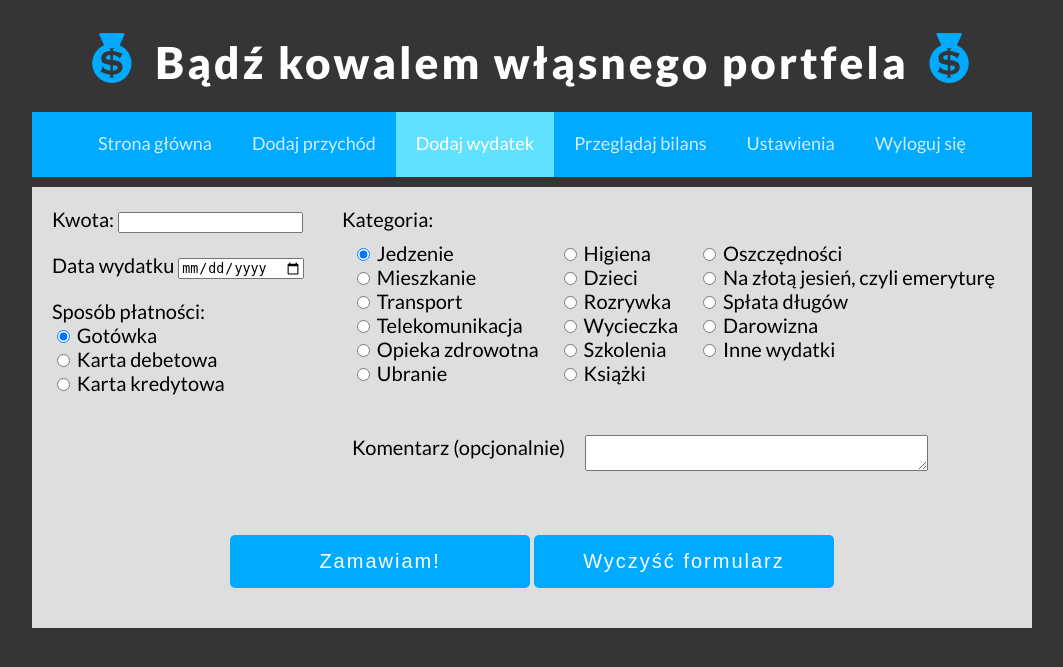
After one commit to Piotrprogramer/homeBudgetWebSite, a PHP site: page /DodajWydatek.html in a window 1280 px wide. The commit adds this page. Shown: the top 667 px of the page, without its empty margins (108-1171 px from the left). Run offline with PHP 8.4, Linux system fonts and the light colour scheme.

Commit message:
design the add expense page

```diff
--- /dev/null
+++ b/DodajWydatek.html
@@ -0,0 +1,112 @@
+<!DOCTYPE HTML>
+<html lang="pl">
+<head>
+	<meta charset="utf-8" />
+	<title>Dodaj wydatek</title>
+	<meta name="description" content="Zadbaj o swój budżet" />
+	<meta name="keywords" content="Budżet" />
+	<meta http-equiv="X-UA-Compatible" content="IE=edge,chrome=1" />
+
+	<link rel="stylesheet" href="style.css" type="text/css" />
+
+	<link href='http://fonts.googleapis.com/css?family=Lato:400,900&subset=latin,latin-ext' rel='stylesheet' type='text/css'>
+
+
+	<link href="css/fontello.css" rel="stylesheet" type="text/css" />
+</head>
+
+<body>
+	<div id="main_menu_container">
+		<div id="topText">
+			<i class="icon-money"></i>Bądź kowalem włąsnego portfela<i class="icon-money"></i>
+		</div>
+
+		<div id="menu">
+			<div class="option">Strona główna</div>
+			<div class="option">Dodaj przychód</div>
+			<div class="chosedOption">Dodaj wydatek</div>
+			<div class="option">Przeglądaj bilans</div>
+			<div class="option">Ustawienia</div>
+			<div class="option">Wyloguj się</div>
+		</div>
+
+		<div id="content">
+			<div id="leftMenu">
+				<div class="row">
+					<div class="row">
+
+						<div><label for="kwota">Kwota: </label>
+							<input type="number" name="kluczyk" step="0.01"></label>
+						</div>
+					</div>
+
+					<div class="row">
+						<div> Data wydatku <input type="date" name="dzien"></div>
+					</div>
+
+					<div class="row">
+						Sposób płatności:
+						<div><label><input type="radio" value="1"  name="platosc" checked> Gotówka </label></div>
+						<div><label><input type="radio" value="2"  name="platosc"> Karta debetowa </label></div>
+						<div><label><input type="radio" value="3"  name="platosc"> Karta kredytowa </label></div>
+					</div>
+				</div>
+			</div>
+
+			<div id="rightMenu">
+				<div class="row">
+
+				<div >	Kategoria: </div>
+
+					<div class="r-menu" style="float:left;">
+						<div><label><input type="radio" value="1"  name="wydatek" checked> Jedzenie </label></div>
+						<div><label><input type="radio" value="2"  name="wydatek"> Mieszkanie </label></div>
+						<div><label><input type="radio" value="3"  name="wydatek"> Transport </label></div>
+						<div><label><input type="radio" value="4"  name="wydatek"> Telekomunikacja </label></div>
+						<div><label><input type="radio" value="5"  name="wydatek"> Opieka zdrowotna </label></div>
+						<div><label><input type="radio" value="6"  name="wydatek"> Ubranie </label></div>
+					</div>
+
+					<div class="r-menu" style="float:left;">
+						<div><label><input type="radio" value="7"  name="wydatek"> Higiena </label></div>
+						<div><label><input type="radio" value="8"  name="wydatek"> Dzieci </label></div>
+						<div><label><input type="radio" value="9"  name="wydatek"> Rozrywka </label></div>
+						<div><label><input type="radio" value="10" name="wydatek"> Wycieczka </label></div>
+						<div><label><input type="radio" value="11" name="wydatek"> Szkolenia </label></div>
+						<div><label><input type="radio" value="12" name="wydatek"> Książki </label></div>
+					</div>
+
+					<div class="r-menu" style="float:left;">
+						<div><label><input type="radio" value="13" name="wydatek"> Oszczędności </label></div>
+						<div><label><input type="radio" value="14" name="wydatek"> Na złotą jesień, czyli emeryturę </label></div>
+						<div><label><input type="radio" value="15" name="wydatek"> Spłata długów </label></div>
+						<div><label><input type="radio" value="16" name="wydatek"> Darowizna </label></div>
+						<div><label><input type="radio" value="17" name="wydatek"> Inne wydatki </label></div>
+					</div>
+					<div style="clear:both;"></div>
+				</div>
+
+
+				<div class="row">
+					<div class="row" style="float:left;"><label for="komentarz">Komentarz (opcjonalnie) </label></div>
+
+					<div class="row" style="float:left"><textarea name="komentarz" id="komentarz" rows="2" cols="40" maxlength="80" ></textarea></div>
+				</div>
+				<div style="clear:both;"></div>
+
+			</div>
+			<div style="clear:both;"></div>
+
+
+
+				<div class="row"  style="text-align:center" >
+					<input type="submit" value="Zamawiam!">
+					<input type="reset" value="Wyczyść formularz">
+				</div>
+			</div>
+		</div>
+	</div>
+
+
+</body>
+</html>
--- a/style.css
+++ b/style.css
@@ -4,8 +4,6 @@ body
 	font-size: 20px;
 	font-family: 'Lato', sans-serif;
 }
-
-
 
 /* Style do Logowania i Rejestracji */
 #container
@@ -47,6 +45,7 @@ input[type=password]:focus
 	color: #00D1FF;
 }
 
+input[type=reset],
 input[type=submit]
 {
 	width: 300px;
@@ -69,6 +68,7 @@ input[type=submit]:focus
 	box-shadow: 0px 0px 15px 5px rgba(35, 209, 255,0.9);
 }
 
+input[type=reset]:hover,
 input[type=submit]:hover
 {
 	background-color: #60E1FF;
@@ -136,9 +136,9 @@ input:focus:-ms-input-placeholder
 	background-color: #00AAFF;
 	margin-top: 20px;
 	color: #ffffff;
-	margin-left: auto;
-    margin-right: auto;
 	margin-bottom: 10px;
+	border: none;
+	font-size: 0;
 }
 
 .option
@@ -156,16 +156,49 @@ input:focus:-ms-input-placeholder
 	background-color: #60E1FF;
 	cursor: pointer;
 	opacity: 1;
-	-webkit-box-shadow: 3px 3px 30px 5px rgba(35, 209, 255,0.9);
-	-moz-box-shadow: 3px 3px 30px 5px rgba(35, 209, 255,0.9);
-	box-shadow: 3px 3px 30px 5px rgba(35, 209, 255,0.9);
+}
+
+.chosedOption
+{
+	min-width: 50px;
+	height: 25px;
+	font-size: 18px;
+	padding: 20px;
+	display: inline-block;
+	background-color: #60E1FF;
 }
 
 #content
 {
-	padding: 40px;
-	width: 920px;
+	width: 1000px;
 	background-color: #dedede;
-	min-height: 580px;
 	text-align: justify;
+	padding-bottom: 20px;
+
 }
+
+#leftMenu
+{
+	width: 300px;
+	background-color: #dedede;
+	text-align: justify;
+	float: left;
+}
+
+#rightMenu
+{
+	width: 700px;
+	background-color: #dedede;
+	text-align: justify;
+	float: left;
+}
+
+.row
+{
+	margin: 20px 10px;
+}
+
+.r-menu
+{
+	margin: 10px 10px;
+}
```
